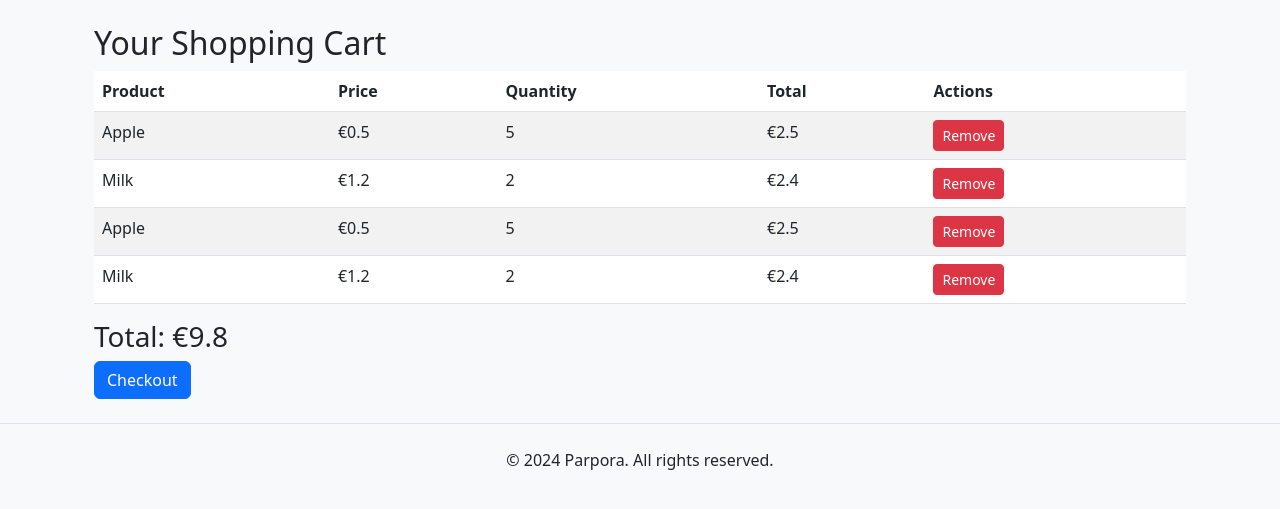
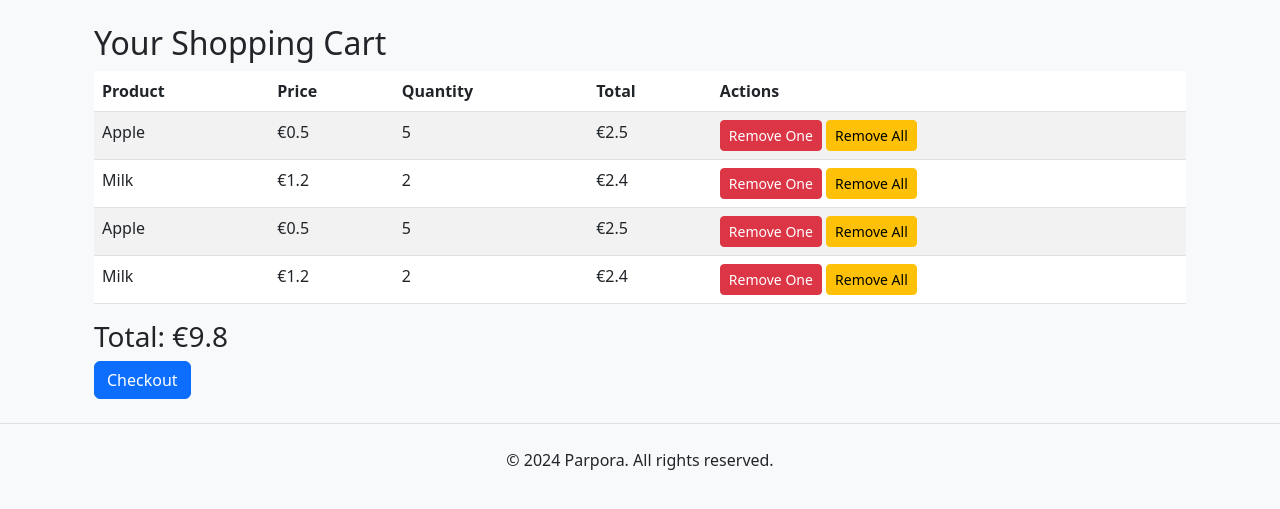
Before and after one commit to kayuserpus/Tarpinis_2, a Flask app: page /user/cart in a window 1280 px wide. Shown: the part 156-665 px from the top of the page. Run offline with Flask 3, Linux system fonts and the light colour scheme; a user stored in the database is signed in.

Commit message:
search, cart fixes

```diff
--- a/routes/user.py
+++ b/routes/user.py
@@ -11,6 +11,23 @@ def shop():
     items = Item.query.all()
     form = CartForm()
     return render_template('shared/shop.html', products=items, form=form)
+
+@user_bp.route('/search', methods=['GET'])
+def search():
+    query = request.args.get('query', '').strip().lower()
+    if query:
+        results = Item.query.filter(Item.name.ilike(f'%{query}%')).all()
+    else:
+        results = []
+    form = CartForm()
+    return render_template('shared/shop.html', products=results, form=form)
+
+@user_bp.route('/product/<product_id>')
+def product_detail(product_id):
+    product = Item.query.get_or_404(product_id)
+    form = CartForm()
+    return render_template('shared/product_detail.html', product=product, form=form)
+
 
 @user_bp.route('/balance', methods=['GET', 'POST'])
 @login_required
@@ -41,8 +58,6 @@ def cart():
     form = CartForm()
     return render_template('users/cart.html', cart_items=cart_items, total=total, form=form)
 
-
-
 @user_bp.route('/add_to_cart', methods=['POST'])
 def add_to_cart():
     if not current_user.is_authenticated:
@@ -65,24 +80,30 @@ def add_to_cart():
             flash('Item not available in the requested quantity.')
     return redirect(url_for('user.shop'))
 
-@user_bp.route('/remove_from_cart/<item_id>', methods=['POST'])
+@user_bp.route('/remove_one_from_cart/<item_id>', methods=['POST'])
 @login_required
-def remove_from_cart(item_id):
+def remove_one_from_cart(item_id):
     cart_item = Cart.query.filter_by(user_id=current_user.user_id, item_id=item_id).first()
     if cart_item:
-        cart_item.quantity -= 1
-        if cart_item.quantity <= 0:
+        if cart_item.quantity > 1:
+            cart_item.quantity -= 1
+            db.session.commit()
+            flash('One quantity of the item removed from cart.', 'success')
+        else:
             db.session.delete(cart_item)
-        else:
-            db.session.add(cart_item)
-        item = Item.query.get(item_id)
-        item.stock += 1
+            flash('Item removed from cart.', 'success')
         db.session.commit()
-        flash('Item removed from cart.')
-    else:
-        flash('Item not found in cart.')
     return redirect(url_for('user.cart'))
 
+@user_bp.route('/remove_all_from_cart/<item_id>', methods=['POST'])
+@login_required
+def remove_all_from_cart(item_id):
+    cart_item = Cart.query.filter_by(user_id=current_user.user_id, item_id=item_id).first()
+    if cart_item:
+        db.session.delete(cart_item)
+        db.session.commit()
+        flash('All quantities of the item removed from cart.', 'success')
+    return redirect(url_for('user.cart'))
 
 @user_bp.route('/checkout', methods=['POST'])
 @login_required
--- a/templates/shared/header.html
+++ b/templates/shared/header.html
@@ -4,8 +4,8 @@
             <a class="navbar-brand text-danger fw-bold display-4 me-5" href="{{ url_for('user.shop') }}">PARPORA</a>
         </div>
         <div class="d-flex align-items-center flex-grow-1">
-            <form class="d-flex me-3 flex-grow-1" role="search">
-                <input class="form-control me-2 flex-grow-1" type="search" placeholder="Search for products, e.g., milk" aria-label="Search">
+            <form class="d-flex me-3 flex-grow-1" role="search" method="GET" action="{{ url_for('user.search') }}">
+                <input class="form-control me-2 flex-grow-1" name="query" type="search" placeholder="Search for products, e.g., milk" aria-label="Search">
                 <button class="btn btn-outline-danger" type="submit">Search</button>
             </form>
             <ul class="navbar-nav d-flex flex-row">
--- a/templates/users/cart.html
+++ b/templates/users/cart.html
@@ -20,9 +20,13 @@
                 <td>{{ item.quantity }}</td>
                 <td>€{{ item.item.price * item.quantity }}</td>
                 <td>
-                    <form action="{{ url_for('user.remove_from_cart', item_id=item.item_id) }}" method="post" style="display:inline;">
+                    <form action="{{ url_for('user.remove_one_from_cart', item_id=item.item_id) }}" method="post" style="display:inline;">
                         {{ form.hidden_tag() }}
-                        <button class="btn btn-danger btn-sm" type="submit">Remove</button>
+                        <button class="btn btn-danger btn-sm" type="submit">Remove One</button>
+                    </form>
+                    <form action="{{ url_for('user.remove_all_from_cart', item_id=item.item_id) }}" method="post" style="display:inline;">
+                        {{ form.hidden_tag() }}
+                        <button class="btn btn-warning btn-sm" type="submit">Remove All</button>
                     </form>
                 </td>
             </tr>
```
Also changed, not shown: templates/shared/product_detail.html (added, +19 -0 lines), templates/shared/shop.html (+7 -2 lines), database.db.
